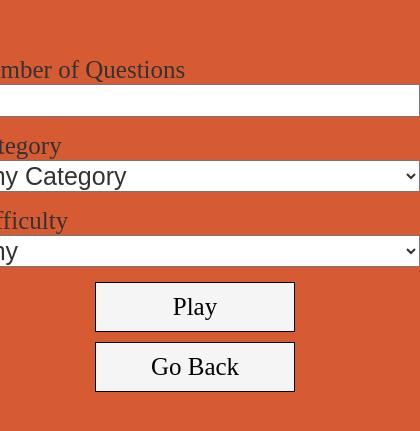
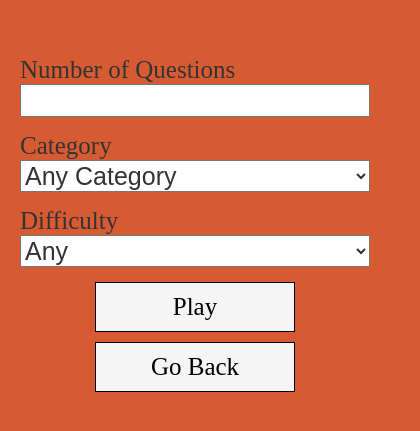
Before and after one commit to ikersnc/quizzApp, a plain HTML site: page html/game.html in a window 390 px wide. Shown: the part 193-624 px from the top of the page, 420 px wide, since content can reach past the window. Drawn offline with Linux system fonts and the light colour scheme; a web font is replaced by a local one.

Commit message:
responsive design for phones

```diff
--- a/css/form.css
+++ b/css/form.css
@@ -16,3 +16,14 @@
 #form > select { width: 45rem; margin-bottom: 1.5rem;}
 
 .hidden {display: none !important;}
+
+@media screen and (max-width: 400px) {
+    #form > label {
+        text-align: left;
+        width: 35rem;
+    }
+
+    #form > * { font-size: 2.5rem;}
+    #form > input { width: 35rem; margin-bottom: 1.5rem;}
+    #form > select { width: 35rem; margin-bottom: 1.5rem;}
+}
```
